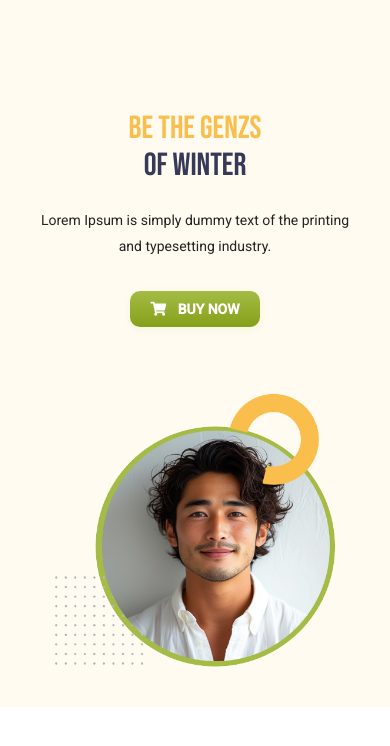
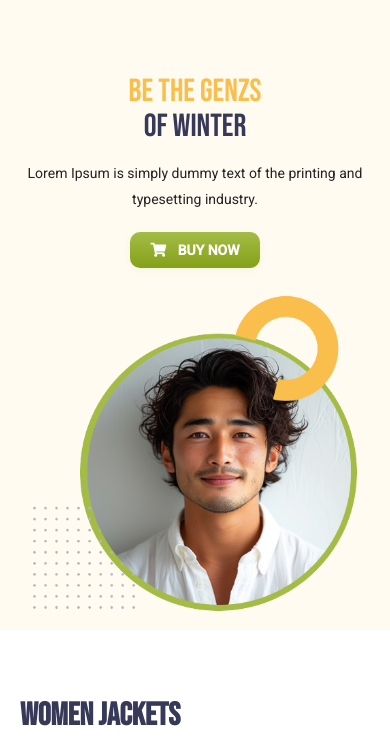
Before and after one commit to ashrafulalamasad/genz-fashion, a plain HTML site: page index.html in a window 390 px wide. Shown: the part 98-844 px from the top of the page. Drawn offline with Linux system fonts and the light colour scheme.

Commit message:
Refactor styles for improved responsiveness and layout adjustments

```diff
--- a/style.css
+++ b/style.css
@@ -116,7 +116,7 @@ body {
   padding: 30px 135px;
   flex-wrap: wrap;
   background: #fffbf0;
-  height: 620px;
+  min-height: 620px;
   width: 100%;
 }
 
@@ -145,7 +145,7 @@ body {
 .banner-img {
   flex: 1;
   text-align: center;
-  margin-left: 200px;
+  margin-left: 50px;
 }
 
 .banner-img img {
@@ -169,7 +169,7 @@ body {
 
 .btn {
   display: inline-block;
-  padding: 12px 32px;
+  padding: 18px 33px;
   border-radius: 10px;
   background: linear-gradient(180deg, #a4bc46 0%, #85a019 100%);
   color: #fff;
@@ -177,15 +177,13 @@ body {
   cursor: pointer;
   font-weight: 600;
   text-transform: uppercase;
-  font-size: 18px;
+  font-size: 16px;
   font-family: "Roboto", sans-serif;
-  transition: background 0.3s ease, transform 0.2s ease;
   box-shadow: 0 2px 8px rgba(124, 181, 24, 0.08);
 }
 
 .btn:hover {
   background: #5a8e13;
-  transform: translateY(-2px);
 }
 
 .btn i {
@@ -319,17 +317,44 @@ body {
 }
 
 /* Responsive Design */
+@media (max-width: 1200px) {
+  .navbar {
+    padding: 15px 80px;
+  }
+
+  .banner {
+    padding: 30px 80px;
+  }
+
+  .container {
+    padding: 0 80px;
+  }
+
+  .banner-img {
+    margin-left: 20px;
+  }
+}
+
 @media (max-width: 1080px) {
   .navbar {
     padding: 15px 50px;
   }
 
   .banner {
-    padding: 60px 50px;
+    padding: 30px 50px;
   }
 
   .container {
     padding: 0 50px;
+  }
+
+  .banner-img {
+    margin-left: 0;
+  }
+
+  .genz-text,
+  .winter-text {
+    font-size: 60px;
   }
 
   .footer-wrapper {
@@ -342,6 +367,31 @@ body {
   }
 }
 
+@media (max-width: 900px) {
+  .banner {
+    flex-direction: column;
+    align-items: center;
+    padding: 30px 30px;
+    min-height: auto;
+  }
+
+  .banner-text {
+    margin-top: 20px;
+    text-align: center;
+    max-width: 100%;
+  }
+
+  .banner-img {
+    margin-left: 0;
+    margin-top: 30px;
+  }
+
+  .genz-text,
+  .winter-text {
+    font-size: 50px;
+  }
+}
+
 @media (max-width: 768px) {
   .navbar {
     padding: 15px 20px;
@@ -349,32 +399,32 @@ body {
 
   .banner {
     flex-direction: column;
-    padding: 30px 20px;
-    height: auto;
+    align-items: center;
+    padding: 20px 20px;
+    min-height: auto;
   }
 
   .container {
     padding: 0 20px;
   }
 
-  .banner-text,
-  .banner-img {
-    flex: unset;
-    width: 100%;
-    text-align: center;
-  }
-
   .banner-text {
     margin-top: 20px;
+    text-align: center;
+    max-width: 100%;
+    padding: 10px;
   }
 
   .banner-img {
     margin-left: 0;
     margin-top: 20px;
+    width: 100%;
+    display: flex;
+    justify-content: center;
   }
 
   .banner-text h1 {
-    font-size: 40px;
+    font-size: 2rem;
   }
 
   .genz-text,
@@ -383,8 +433,8 @@ body {
   }
 
   .banner-img img {
-    max-width: 80%;
-    margin-top: 20px;
+    max-width: 85%;
+    height: auto;
   }
 
   .menu-icon {
@@ -421,13 +471,32 @@ body {
 }
 
 @media (max-width: 480px) {
-  .wrapper-jacket {
-    grid-template-columns: 1fr;
-    gap: 20px;
+  .banner {
+    padding: 15px 15px;
+  }
+
+  .banner-text {
+    margin-top: 15px;
+    padding: 5px;
+  }
+
+  .banner-img {
+    margin-top: 15px;
+  }
+
+  .banner-text h1 {
+    font-size: 1.8rem;
+    margin-bottom: 16px;
+  }
+
+  .genz-text,
+  .winter-text {
+    font-size: 32px;
   }
 
   .banner-text p {
     font-size: 14px;
+    margin-bottom: 20px;
   }
 
   .btn {
@@ -435,12 +504,12 @@ body {
     font-size: 14px;
   }
 
-  .banner-text h1 {
-    font-size: 32px;
+  .banner-img img {
+    max-width: 90%;
   }
 
-  .genz-text,
-  .winter-text {
-    font-size: 32px;
+  .wrapper-jacket {
+    grid-template-columns: 1fr;
+    gap: 20px;
   }
 }
```
